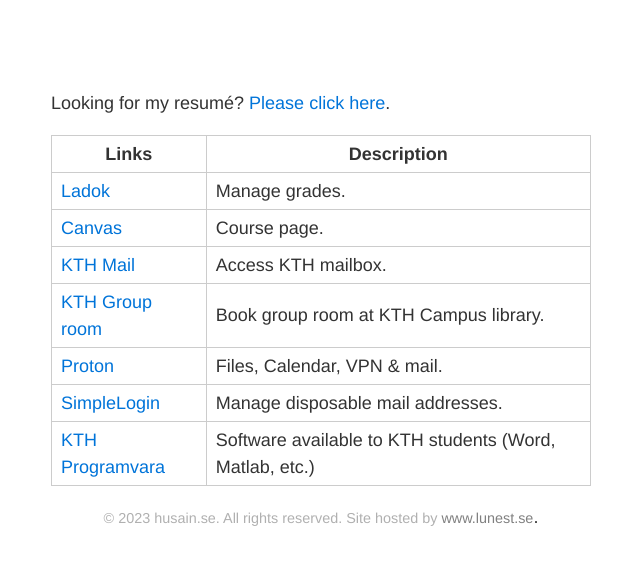
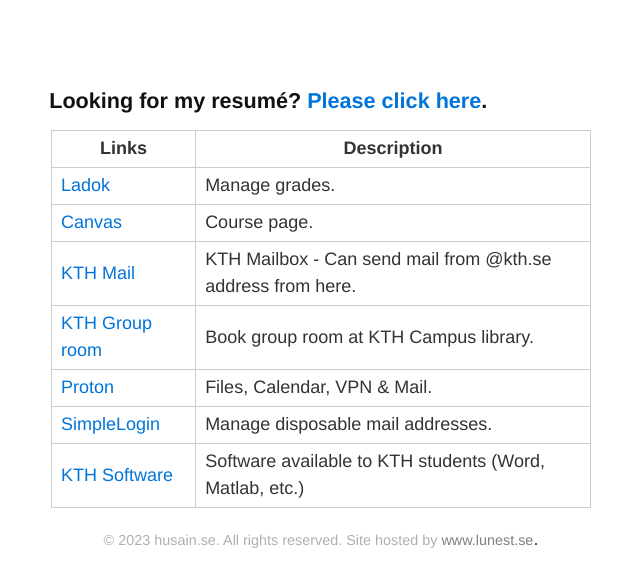
Before and after one commit to Alians0107/alians0107.github.io, a Jekyll site: the page built from index.md, in a window 1280 px wide. Shown: the top 587 px of the page, without its empty margins (319-959 px from the left). Built offline with Jekyll 4.4.1, drawn with Linux system fonts in a browser that asks for light colours; our own code applies the rules of GitHub Pages for plain Markdown files.

Commit message:
Resumé bigger font

```diff
--- a/index.md
+++ b/index.md
@@ -2,7 +2,7 @@
 layout: default
 ---
 
-Looking for my resumé? <a href="https://www.linkedin.com/in/simradhusain/" target="_blank">Please click here</a>.
+## Looking for my resumé? <a href="https://www.linkedin.com/in/simradhusain/" target="_blank">Please click here</a>.
 
 <table>
     <tr>
@@ -19,7 +19,7 @@ Looking for my resumé? <a href="https://www.linkedin.com/in/simradhusain/" targ
     </tr>
     <tr>
         <td><a href="https://webmail.kth.se/" target="_blank">KTH Mail</a></td>
-        <td>Access KTH mailbox.</td>
+        <td>KTH Mailbox - Can send mail from @kth.se address from here.</td>
     </tr>
     <tr>
         <td><a href="https://apps.lib.kth.se/mrbsgrupprum/day.php?area=1" target="_blank">KTH Group room</a></td>
@@ -27,14 +27,14 @@ Looking for my resumé? <a href="https://www.linkedin.com/in/simradhusain/" targ
     </tr>
     <tr>
         <td><a href="https://account.proton.me/login" target="_blank">Proton</a></td>
-        <td>Files, Calendar, VPN &amp; mail.</td>
+        <td>Files, Calendar, VPN &amp; Mail.</td>
     </tr>
     <tr>
         <td><a href="https://app.simplelogin.io/auth/login" target="_blank">SimpleLogin</a></td>
         <td>Manage disposable mail addresses.</td>
     </tr>
     <tr>
-        <td><a href="https://intra.kth.se/it/programvara-o-system/programvara/installera/download/kth-software-download-1.571781" target="_blank">KTH Programvara</a></td>
+        <td><a href="https://intra.kth.se/it/programvara-o-system/programvara/installera/download/kth-software-download-1.571781" target="_blank">KTH Software</a></td>
         <td>Software available to KTH students (Word, Matlab, etc.)</td>
     </tr>
 </table>
```
